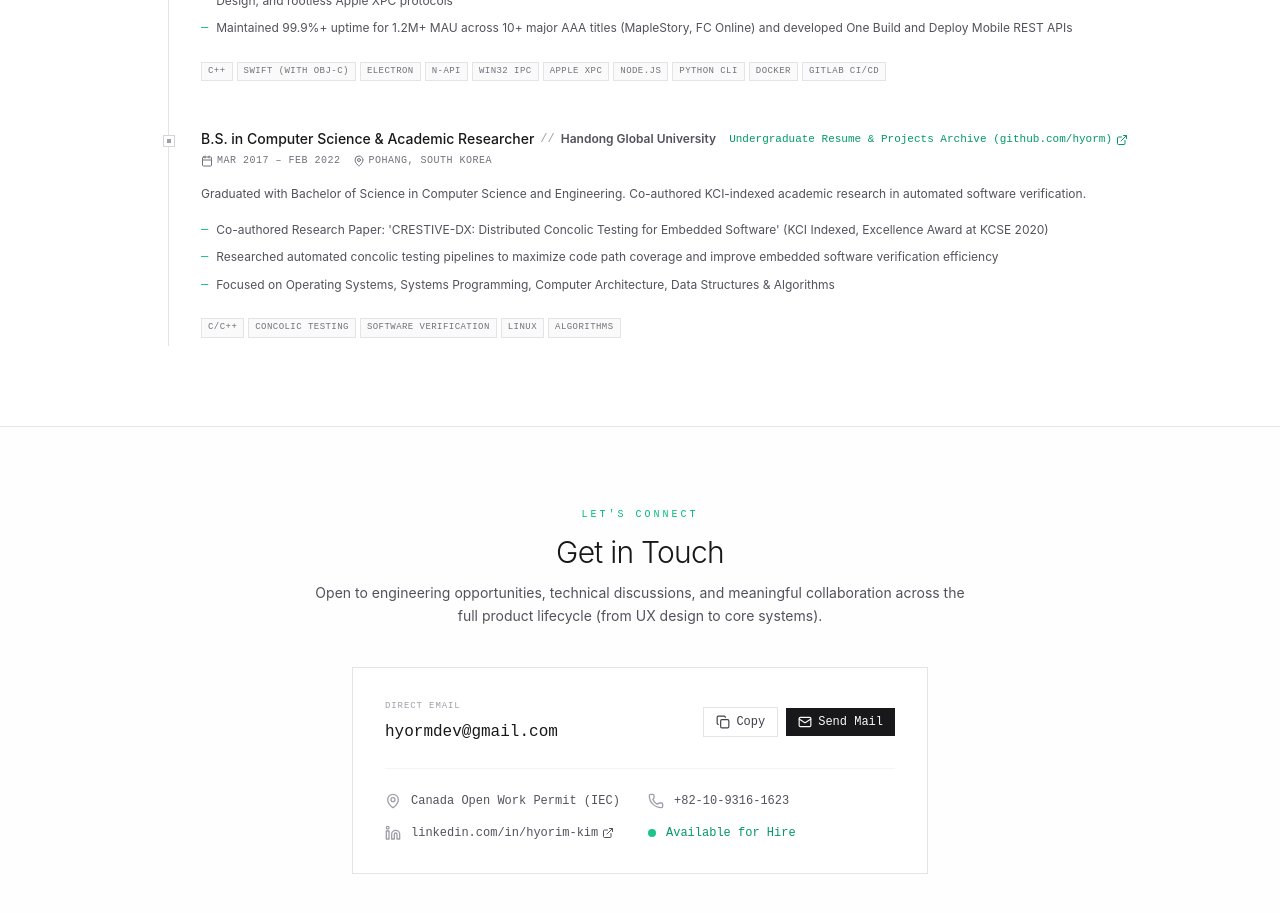
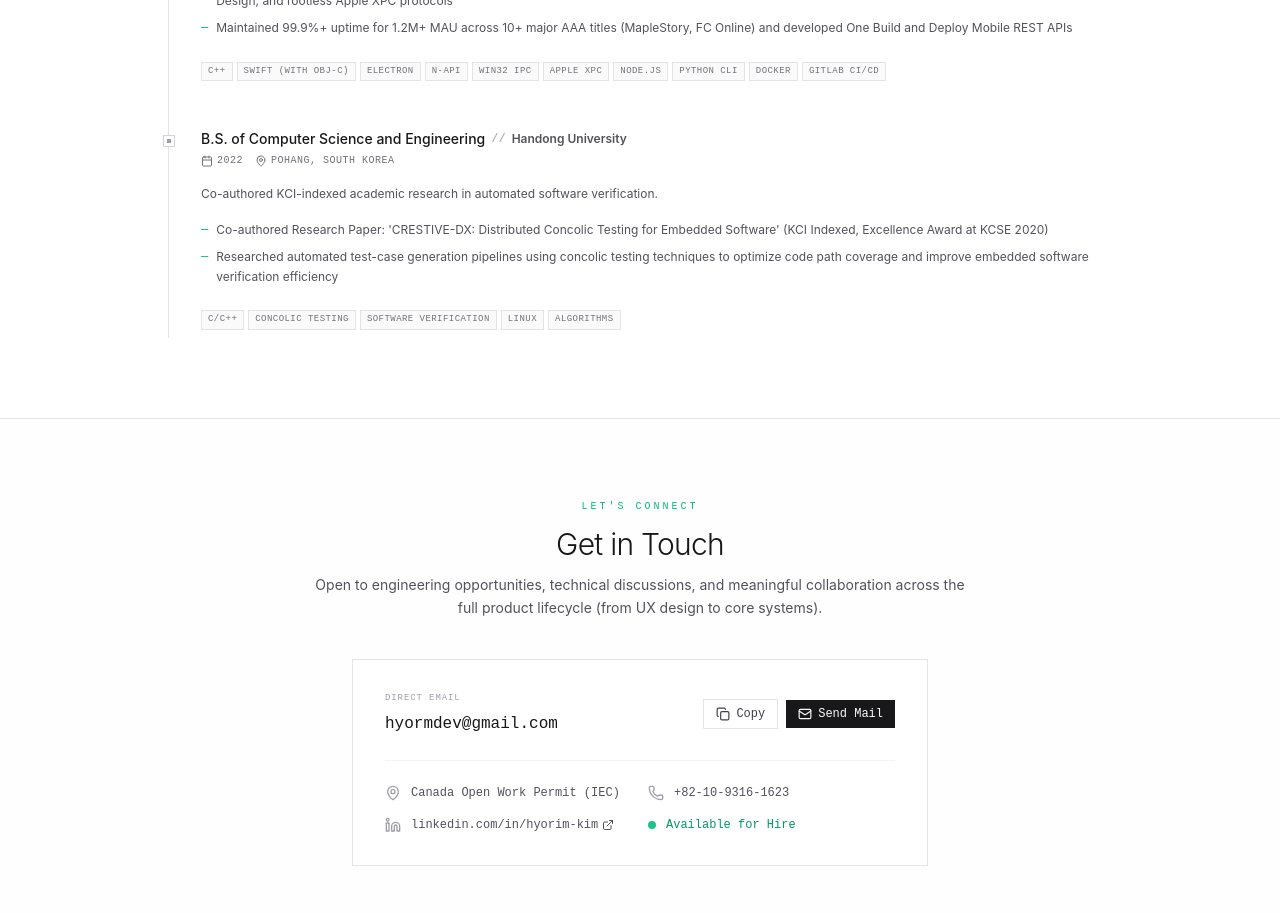
Before and after one commit to Hyorm/hyorm.github.io, a React (Vite) app: page / in a window 1280 px wide. Shown: the part 3000-3913 px from the top of the page. Built offline with nearby package versions, Linux system fonts and the light colour scheme.

Commit message:
fix: update education info to Handong University 2022

```diff
--- a/src/data.ts
+++ b/src/data.ts
@@ -118,19 +118,16 @@ export const DEFAULT_PORTFOLIO: PortfolioData = {
     },
     {
       id: "exp-handong",
-      role: "B.S. in Computer Science & Academic Researcher",
-      company: "Handong Global University",
+      role: "B.S. of Computer Science and Engineering",
+      company: "Handong University",
       location: "Pohang, South Korea",
-      period: "Mar 2017 – Feb 2022",
-      description: "Graduated with Bachelor of Science in Computer Science and Engineering. Co-authored KCI-indexed academic research in automated software verification.",
+      period: "2022",
+      description: "Co-authored KCI-indexed academic research in automated software verification.",
       bulletPoints: [
         "Co-authored Research Paper: 'CRESTIVE-DX: Distributed Concolic Testing for Embedded Software' (KCI Indexed, Excellence Award at KCSE 2020)",
-        "Researched automated concolic testing pipelines to maximize code path coverage and improve embedded software verification efficiency",
-        "Focused on Operating Systems, Systems Programming, Computer Architecture, Data Structures & Algorithms"
+        "Researched automated test-case generation pipelines using concolic testing techniques to optimize code path coverage and improve embedded software verification efficiency"
       ],
-      skillsUsed: ["C/C++", "Concolic Testing", "Software Verification", "Linux", "Algorithms"],
-      linkUrl: "https://github.com/hyorm",
-      linkText: "Undergraduate Resume & Projects Archive (github.com/hyorm)"
+      skillsUsed: ["C/C++", "Concolic Testing", "Software Verification", "Linux", "Algorithms"]
     }
   ]
 };
```
